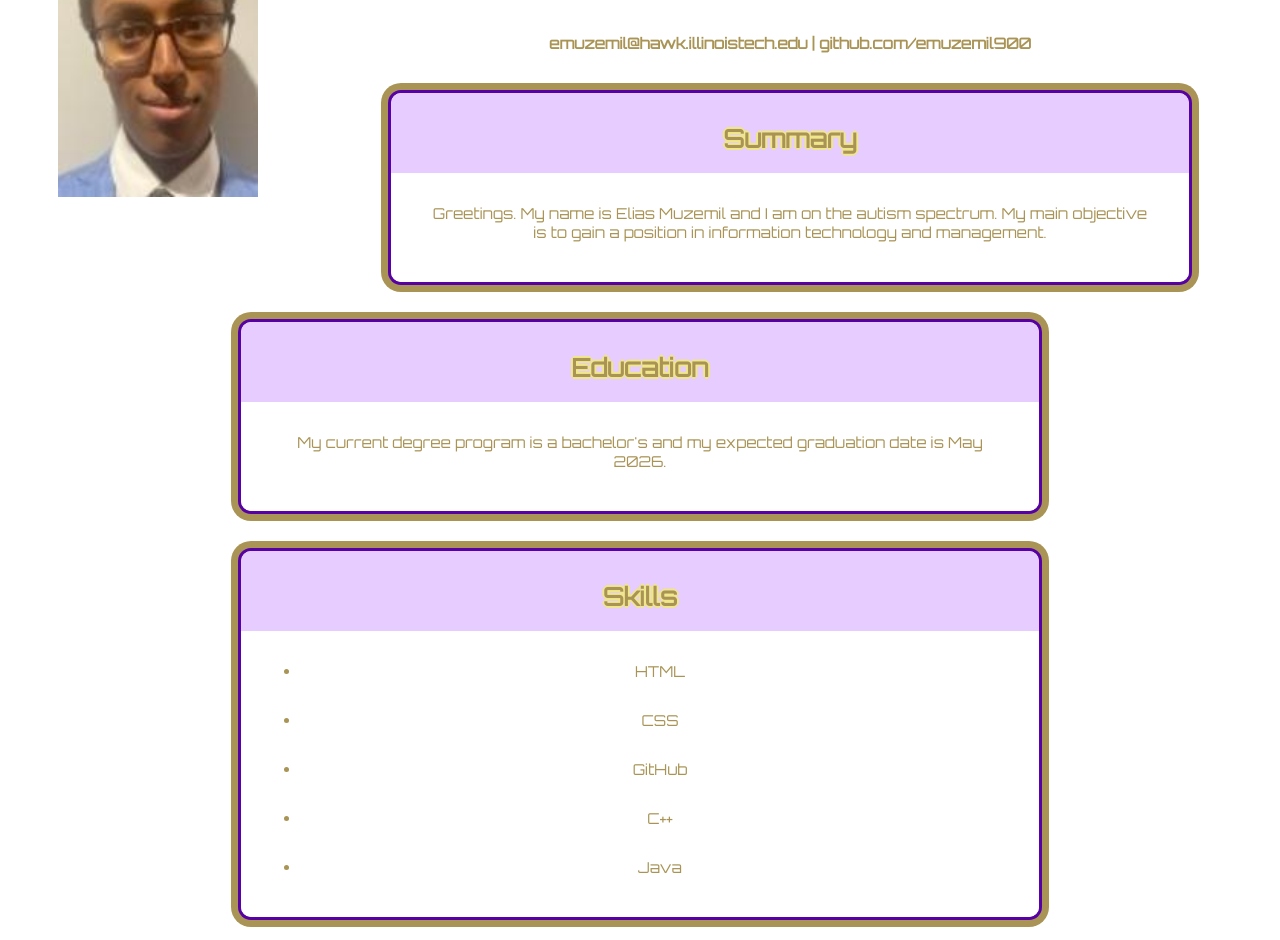
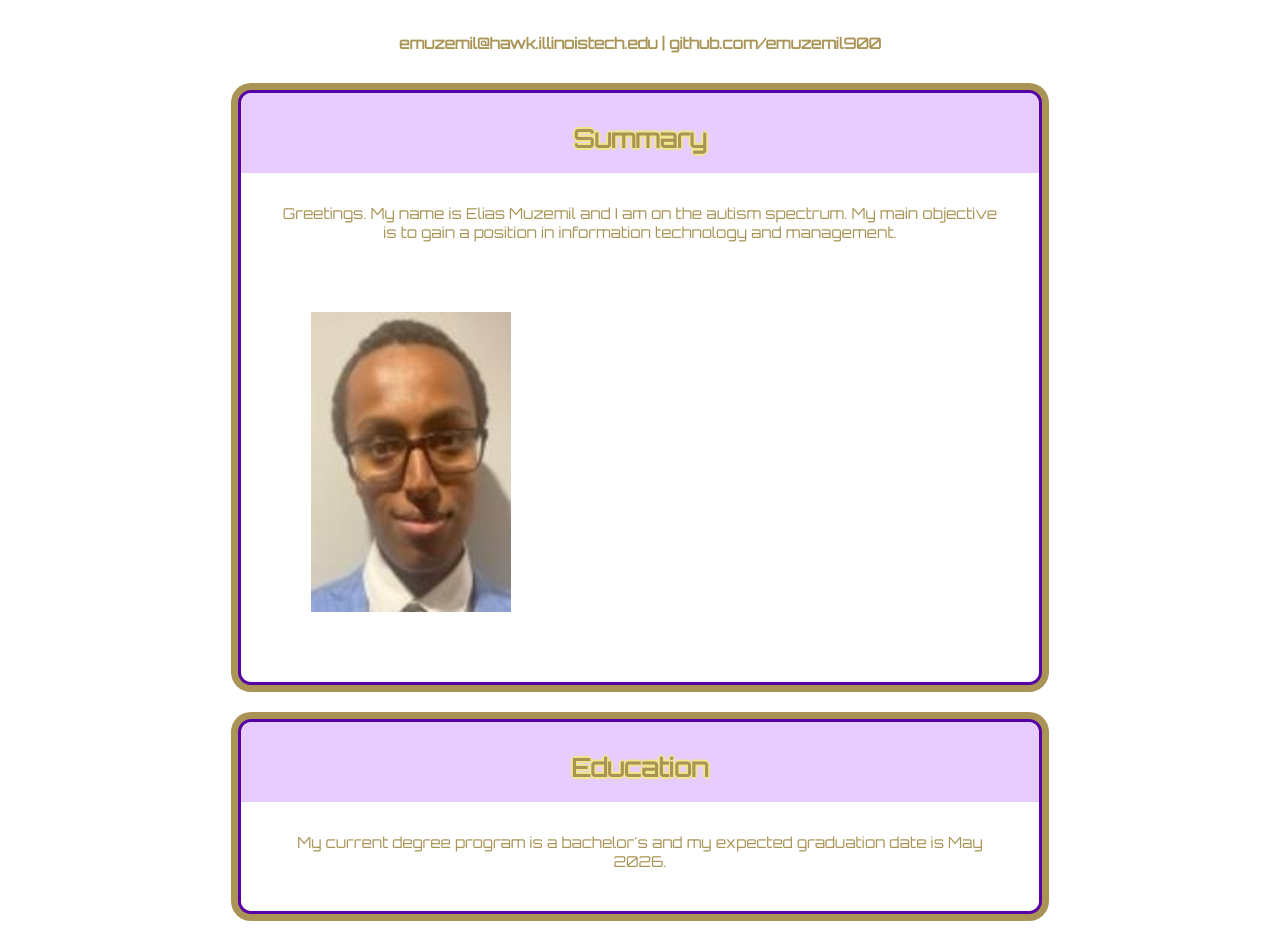
Before and after one commit to emuzemil900/Lab1-Resume, a plain HTML site: page index.html in a window 1280 px wide. Shown: the part 183-1123 px from the top of the page. Drawn offline with Linux system fonts and the light colour scheme.

Commit message:
Update index.html

```diff
--- a/index.html
+++ b/index.html
@@ -9,7 +9,6 @@
 </head>
 
 <body>
-  <div align="center"><img src="images/me.jpeg" alt="Elias Muzemil (Me)"></div>
   <header>
     <h1 class="site-title">Elias Muzemil</h1>
     <h2 class="sec-title">Aspiring IT Manager</h2>
@@ -17,7 +16,7 @@
   </header>
   <section>
     <h2 class="sec-title">Summary</h2>
-    <p class="sub-title">Greetings. My name is Elias Muzemil and I am on the autism spectrum. My main objective is to gain a position in information technology and management.</p>
+    <p class="sub-title">Greetings. My name is Elias Muzemil and I am on the autism spectrum. My main objective is to gain a position in information technology and management.</p><div align="center"><img src="images/me.jpeg" alt="Elias Muzemil (Me)"></div>
   </section>
   <section>
     <h2 class="sec-title">Education</h2>
```
